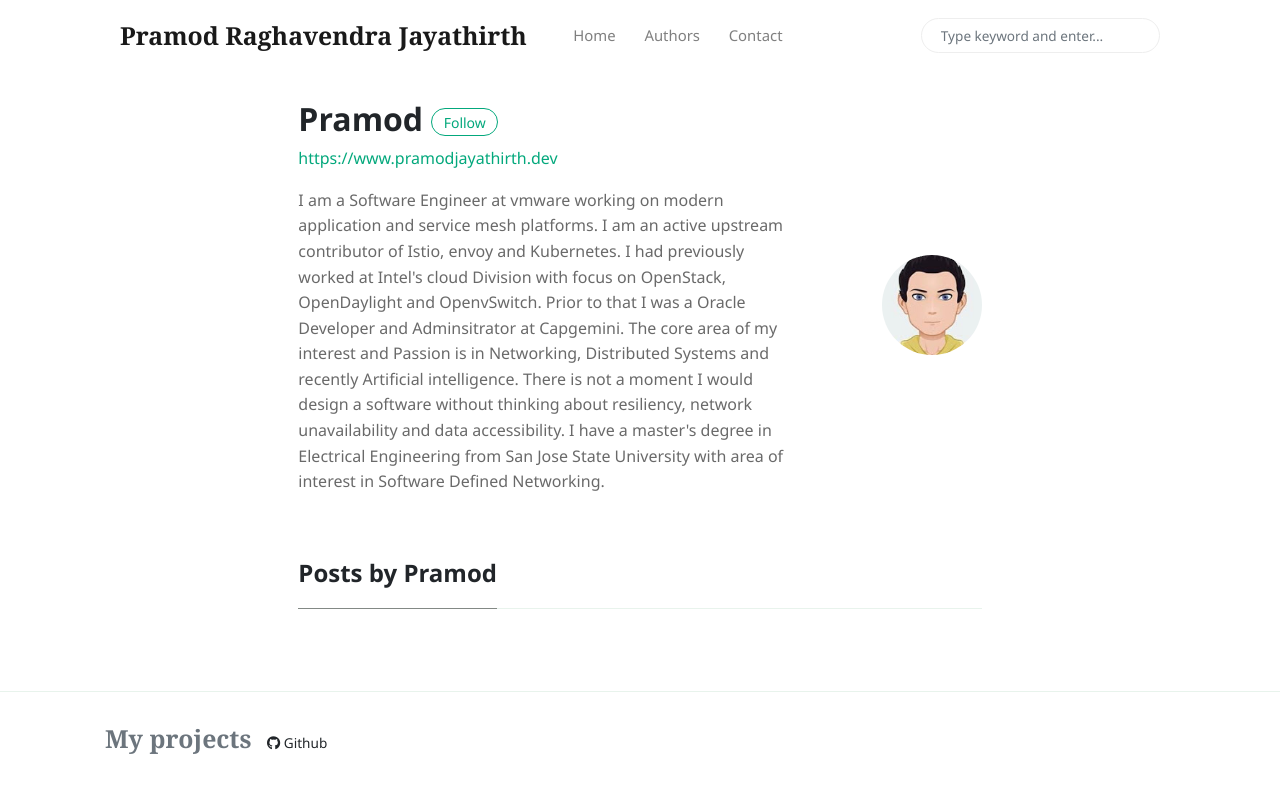
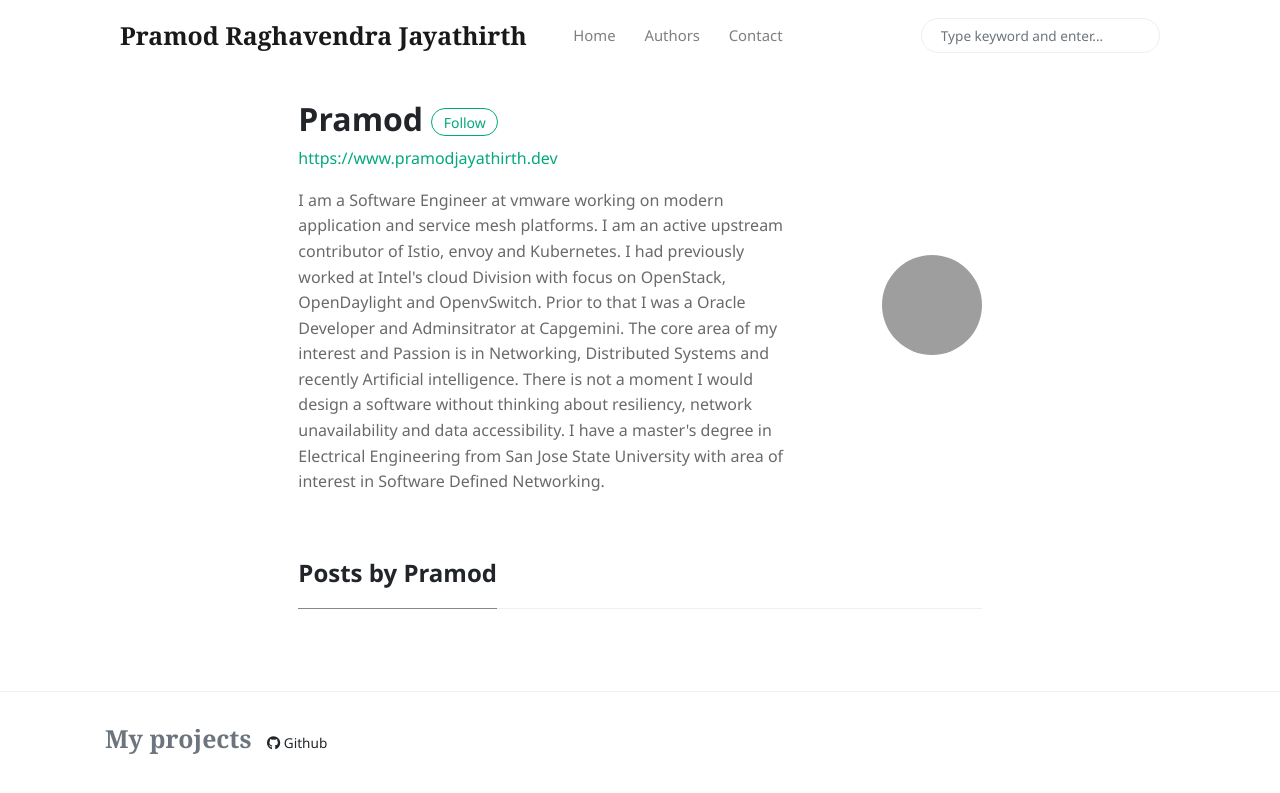
Before and after one commit to pramodrj07/blog, a Jekyll site: the page built from _pages/author-pramod.html, in a window 1280 px wide. Shown: the top 793 px of the page. Built offline with Jekyll 4.4.1, drawn with Linux system fonts in a browser that asks for light colours; nearby versions of some CDN libraries.

Commit message:
Update _config.yml

```diff
--- a/_config.yml
+++ b/_config.yml
@@ -24,7 +24,7 @@
     pramod:
       name:           pramod
       site:           https://www.pramodjayathirth.dev
-      avatar:         /assets/images/avatar1.jpg
+      avatar:         https:/github.com/pramodrj07/blog/assets/images/avatar1.jpg
       bio:            "I am a Software Engineer at vmware working on modern application and service mesh platforms. I am an active upstream contributor of Istio, envoy and Kubernetes. I had previously worked at Intel's cloud Division with focus on OpenStack, OpenDaylight and OpenvSwitch. Prior to that I was a Oracle Developer and Adminsitrator at Capgemini. The core area of my interest and Passion is in Networking, Distributed Systems and recently Artificial intelligence.
       There is not a moment I would design a software without thinking about resiliency, network unavailability and data accessibility.
       I have a master's degree in Electrical Engineering from San Jose State University with area of interest in Software Defined Networking."
```
